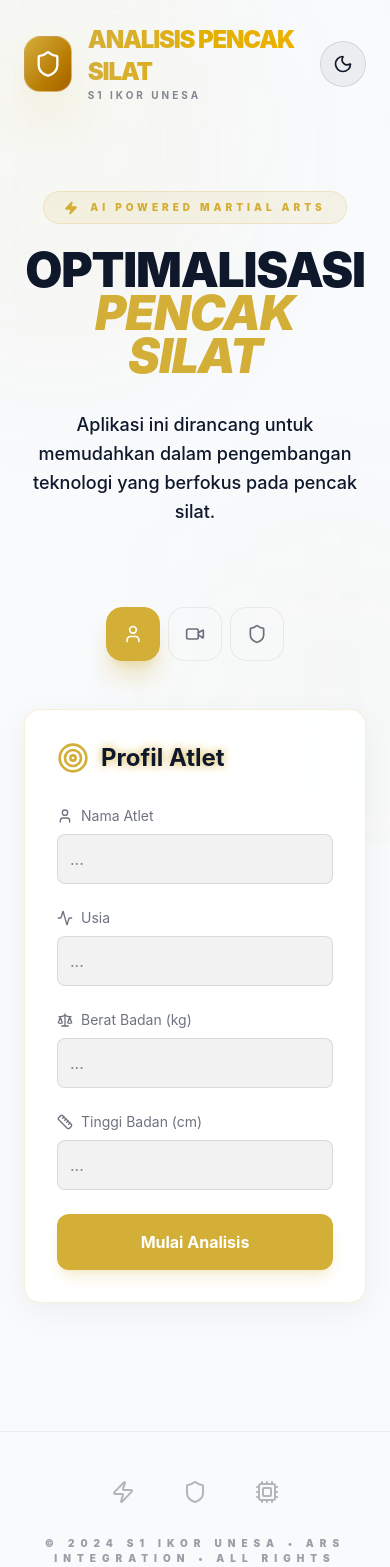
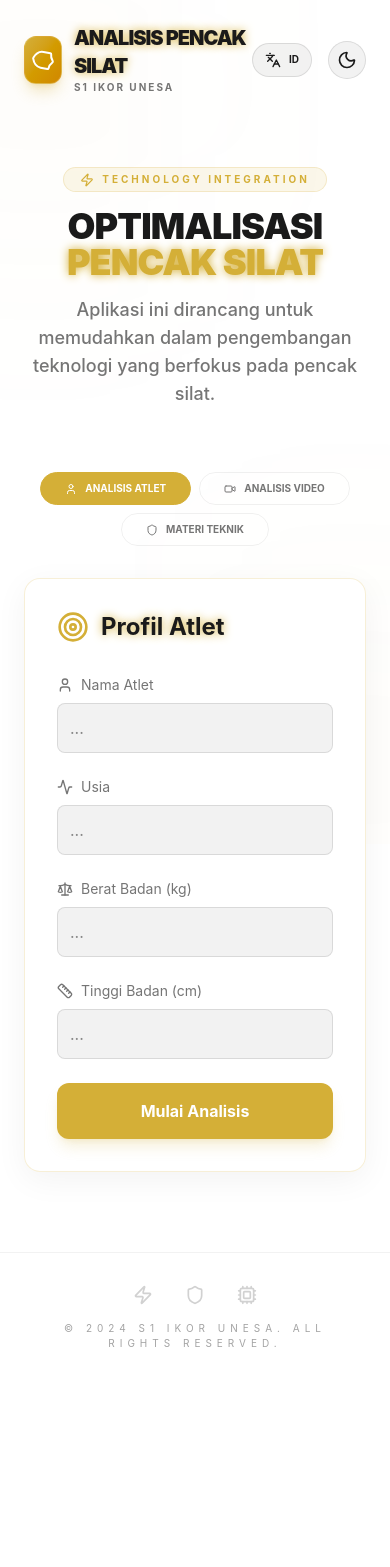
Before and after one commit to Syakir003/pencak-silat-analyzer, a React (Vite) app: page / in a window 390 px wide. Shown: the top 1567 px of the page. After the commit the page ends 1463 px from the top, so only its background shows below. Built offline with nearby package versions, Linux system fonts and the light colour scheme.

Commit message:
Refactor App component for optimization and clarity
Removed unused imports and adjusted styles for various elements. Updated the layout and animations for improved user experience.

```diff
--- a/src/App.tsx
+++ b/src/App.tsx
@@ -1,6 +1,6 @@
 import React from 'react';
 import { motion, AnimatePresence } from 'motion/react';
-import { Shield, Cpu, Zap, Sun, Moon, Languages, User, Video, Loader2 } from 'lucide-react';
+import { Shield, Cpu, Zap, Sun, Moon, Languages, User, Video } from 'lucide-react';
 import { AthleteForm } from './components/AthleteForm';
 import { AnalysisDisplay } from './components/AnalysisDisplay';
 import { VideoAnalysisSection } from './components/VideoAnalysisSection';
@@ -18,7 +18,6 @@ export default function App() {
 
   const t = translations[lang];
 
-  // Dark Mode Management
   React.useEffect(() => {
     if (isDark) {
       document.documentElement.classList.add('dark');
@@ -29,197 +28,171 @@ export default function App() {
 
   const handleAthleteSubmit = async (data: AthleteData) => {
     setLoading(true);
-    setAnalysis(null); // Reset UI agar perfeksionis
     try {
       const result = await analyzeAthlete(data, lang);
       setAnalysis(result);
-
-      // Auto-scroll ke hasil analisis setelah selesai
-      setTimeout(() => {
-        window.scrollTo({ top: document.body.scrollHeight, behavior: 'smooth' });
-      }, 100);
     } catch (error) {
       console.error('Analysis error:', error);
-      alert(lang === 'id' ? 'Koneksi ke AI gagal. Periksa koneksi internet atau API Anda.' : 'AI Connection failed. Check your internet or API.');
     } finally {
       setLoading(false);
     }
   };
 
   return (
-    <div className="min-h-screen pb-20 overflow-x-hidden transition-colors duration-500 bg-slate-50 dark:bg-[#0a0a0a] text-slate-900 dark:text-white">
-      {/* Background Decor - Elegan & Deep */}
-      <div className="fixed inset-0 pointer-events-none overflow-hidden z-0">
-        <div className="absolute top-[-10%] left-[-10%] w-[50%] h-[50%] bg-silat-gold/10 blur-[120px] rounded-full animate-pulse" />
-        <div className="absolute bottom-[-10%] right-[-10%] w-[50%] h-[50%] bg-silat-gold/5 blur-[120px] rounded-full animate-pulse" style={{ animationDelay: '2s' }} />
+    <div className="min-h-screen pb-20 overflow-x-hidden transition-colors duration-300">
+      {/* Background Elements */}
+      <div className="fixed inset-0 pointer-events-none overflow-hidden">
+        <div className="absolute top-[-10%] left-[-10%] w-[40%] h-[40%] bg-silat-gold/5 blur-[120px] rounded-full" />
+        <div className="absolute bottom-[-10%] right-[-10%] w-[40%] h-[40%] bg-silat-gold/5 blur-[120px] rounded-full" />
       </div>
 
-      {/* Loading Overlay Global */}
-      <AnimatePresence>
-        {loading && (
-          <motion.div
-            initial={{ opacity: 0 }}
-            animate={{ opacity: 1 }}
-            exit={{ opacity: 0 }}
-            className="fixed inset-0 z-[100] flex flex-col items-center justify-center bg-white/70 dark:bg-black/80 backdrop-blur-xl"
-          >
-            <div className="relative mb-6">
-              <motion.div
-                animate={{ rotate: 360 }}
-                transition={{ duration: 2, repeat: Infinity, ease: "linear" }}
-                className="w-24 h-24 border-4 border-silat-gold/20 border-t-silat-gold rounded-full"
-              />
-              <Shield className="absolute top-1/2 left-1/2 -translate-x-1/2 -translate-y-1/2 text-silat-gold" size={32} />
-            </div>
-            <motion.p
-              animate={{ opacity: [0.4, 1, 0.4] }}
-              transition={{ duration: 1.5, repeat: Infinity }}
-              className="text-silat-gold font-black tracking-[0.3em] text-xs uppercase"
+      {/* Header */}
+      <header className="relative z-10 p-6 flex items-center justify-between max-w-7xl mx-auto">
+        <div className="flex items-center gap-3">
+          <div className="w-12 h-12 bg-gradient-to-br from-silat-gold to-yellow-600 rounded-xl flex items-center justify-center shadow-lg shadow-silat-gold/30 border border-white/20">
+            <motion.div
+              animate={{ rotate: 360 }}
+              transition={{ duration: 20, repeat: Infinity, ease: "linear" }}
             >
-              {lang === 'id' ? 'Menganalisis Data Pendekar...' : 'Analyzing Warrior Data...'}
-            </motion.p>
-          </motion.div>
-        )}
-      </AnimatePresence>
-
-      {/* Header */}
-      <header className="relative z-50 p-6 flex items-center justify-between max-w-7xl mx-auto backdrop-blur-sm">
-        <div className="flex items-center gap-4">
-          <motion.div
-            whileHover={{ scale: 1.05 }}
-            className="w-14 h-14 bg-gradient-to-br from-silat-gold to-yellow-700 rounded-2xl flex items-center justify-center shadow-2xl shadow-silat-gold/40 border border-white/30"
-          >
-            <Shield className="text-white" size={28} />
-          </motion.div>
+              <Shield className="text-white" size={24} />
+            </motion.div>
+          </div>
           <div>
-            <h1 className="text-2xl md:text-3xl font-black tracking-tighter bg-clip-text text-transparent bg-gradient-to-r from-silat-gold to-yellow-500">
+            <h1 className="text-xl md:text-2xl font-black tracking-tighter neon-text-gold">
               {t.title}
             </h1>
-            <p className="text-[10px] uppercase tracking-[0.3em] opacity-50 font-bold">{t.subtitle}</p>
+            <p className="text-[10px] uppercase tracking-[0.2em] opacity-60 font-bold">{t.subtitle}</p>
           </div>
         </div>
 
-        {/* Desktop Navigation */}
-        <nav className="hidden lg:flex items-center gap-10 text-[11px] font-black uppercase tracking-widest">
-          {[
-            { id: 'profile', icon: <User size={14} />, label: t.athleteAnalysis },
-            { id: 'video', icon: <Video size={14} />, label: t.videoAnalysis },
-            { id: 'library', icon: <Shield size={14} />, label: t.materiTeknik }
-          ].map((item) => (
-            <button
-              key={item.id}
-              onClick={() => setActiveTab(item.id as any)}
-              className={`flex items-center gap-2 transition-all duration-300 relative py-2 ${
-                activeTab === item.id ? 'text-silat-gold opacity-100' : 'opacity-40 hover:opacity-100'
-              }`}
-            >
-              {item.icon} {item.label}
-              {activeTab === item.id && (
-                <motion.div layoutId="nav-underline" className="absolute bottom-0 left-0 right-0 h-0.5 bg-silat-gold" />
-              )}
-            </button>
-          ))}
+        <nav className="hidden lg:flex items-center gap-8 text-xs font-bold uppercase tracking-widest opacity-60">
+          <button
+            onClick={() => setActiveTab('profile')}
+            className={`flex items-center gap-2 hover:text-silat-gold transition-colors ${activeTab === 'profile' ? 'text-silat-gold opacity-100' : ''}`}
+          >
+            <User size={14} /> {t.athleteAnalysis}
+          </button>
+          <button
+            onClick={() => setActiveTab('video')}
+            className={`flex items-center gap-2 hover:text-silat-gold transition-colors ${activeTab === 'video' ? 'text-silat-gold opacity-100' : ''}`}
+          >
+            <Video size={14} /> {t.videoAnalysis}
+          </button>
+          <button
+            onClick={() => setActiveTab('library')}
+            className={`flex items-center gap-2 hover:text-silat-gold transition-colors ${activeTab === 'library' ? 'text-silat-gold opacity-100' : ''}`}
+          >
+            <Shield size={14} /> {t.materiTeknik}
+          </button>
         </nav>
 
-        <div className="flex items-center gap-3">
+        <div className="flex items-center gap-4">
           <button
             onClick={() => setLang(lang === 'id' ? 'en' : 'id')}
-            className="hidden sm:flex items-center gap-2 px-4 py-2 rounded-full bg-black/5 dark:bg-white/5 border border-black/10 dark:border-white/10 hover:border-silat-gold transition-all text-[11px] font-bold"
+            className="flex items-center gap-2 px-3 py-2 rounded-full bg-black/5 dark:bg-white/5 border border-black/10 dark:border-white/10 hover:border-silat-gold transition-all text-[10px] font-bold"
           >
-            <Languages size={14} /> {lang.toUpperCase()}
+            <Languages size={16} />
+            {lang.toUpperCase()}
           </button>
           <button
             onClick={() => setIsDark(!isDark)}
-            className="p-3 rounded-full bg-black/5 dark:bg-white/5 border border-black/10 dark:border-white/10 hover:border-silat-gold transition-all"
+            className="p-2 rounded-full bg-black/5 dark:bg-white/5 border border-black/10 dark:border-white/10 hover:border-silat-gold transition-all"
           >
-            {isDark ? <Sun size={20} className="text-silat-gold" /> : <Moon size={20} />}
+            {isDark ? <Sun size={20} /> : <Moon size={20} />}
           </button>
+          <div className="hidden sm:flex items-center gap-2 px-4 py-2 bg-black/5 dark:bg-white/5 rounded-full border border-black/10 dark:border-white/10">
+            <div className="w-2 h-2 bg-green-500 rounded-full animate-pulse" />
+            <span className="text-[10px] font-mono opacity-60 uppercase">{t.systemOnline}</span>
+          </div>
         </div>
       </header>
 
-      <main className="relative z-10 max-w-7xl mx-auto px-6 pt-16">
-        {/* Hero Section */}
-        <div className="text-center mb-20">
+      {/* Hero Section */}
+      <main className="relative z-10 max-w-7xl mx-auto px-6 pt-12">
+        <div className="text-center mb-16 space-y-4">
           <motion.div
-            initial={{ opacity: 0, y: 20 }}
-            animate={{ opacity: 1, y: 0 }}
-            className="inline-flex items-center gap-3 px-5 py-2 rounded-full bg-silat-gold/10 border border-silat-gold/20 text-silat-gold text-[10px] font-black uppercase tracking-[0.4em] mb-6"
+            initial={{ opacity: 0, scale: 0.9 }}
+            animate={{ opacity: 1, scale: 1 }}
+            className="inline-flex items-center gap-2 px-4 py-1 rounded-full bg-silat-gold/10 border border-silat-gold/20 text-silat-gold text-[10px] font-bold uppercase tracking-[0.3em]"
           >
-            <Zap size={14} className="fill-current" /> AI Powered Martial Arts
+            <Zap size={14} /> TECHNOLOGY INTEGRATION
           </motion.div>
-          <motion.h2
-            initial={{ opacity: 0, y: 20 }}
-            animate={{ opacity: 1, y: 0 }}
-            transition={{ delay: 0.1 }}
-            className="text-5xl md:text-7xl font-black tracking-tight leading-[0.9] mb-8"
-          >
+          <h2 className="text-4xl md:text-6xl font-black tracking-tight leading-none">
             {t.heroTitle} <br />
-            <span className="text-silat-gold italic">{t.heroSubtitle}</span>
-          </motion.h2>
-          <motion.p
-            initial={{ opacity: 0 }}
-            animate={{ opacity: 1 }}
-            transition={{ delay: 0.2 }}
-            className="opacity-60 max-w-2xl mx-auto text-lg md:text-xl font-medium leading-relaxed"
-          >
+            <span className="text-silat-gold neon-text-gold">{t.heroSubtitle}</span>
+          </h2>
+          <p className="opacity-60 max-w-2xl mx-auto text-lg font-medium">
             {t.heroDesc}
-          </motion.p>
+          </p>
         </div>
 
-        {/* Mobile Tab Icons */}
-        <div className="flex lg:hidden justify-center gap-2 mb-12">
-          {['profile', 'video', 'library'].map((tab) => (
-            <button
-              key={tab}
-              onClick={() => setActiveTab(tab as any)}
-              className={`p-4 rounded-2xl border transition-all ${
-                activeTab === tab
-                ? 'bg-silat-gold border-silat-gold text-white shadow-xl shadow-silat-gold/30'
-                : 'bg-white/5 border-black/10 dark:border-white/10 opacity-60'
-              }`}
-            >
-              {tab === 'profile' && <User size={20} />}
-              {tab === 'video' && <Video size={20} />}
-              {tab === 'library' && <Shield size={20} />}
-            </button>
-          ))}
+        {/* Tab Navigation Mobile */}
+        <div className="flex lg:hidden justify-center flex-wrap gap-2 mb-8">
+          <button
+            onClick={() => setActiveTab('profile')}
+            className={`flex items-center gap-2 px-6 py-2 rounded-full text-[10px] font-bold uppercase border transition-all ${activeTab === 'profile' ? 'bg-silat-gold text-white border-silat-gold' : 'border-black/10 dark:border-white/10 opacity-60'}`}
+          >
+            <User size={12} /> {t.athleteAnalysis}
+          </button>
+          <button
+            onClick={() => setActiveTab('video')}
+            className={`flex items-center gap-2 px-6 py-2 rounded-full text-[10px] font-bold uppercase border transition-all ${activeTab === 'video' ? 'bg-silat-gold text-white border-silat-gold' : 'border-black/10 dark:border-white/10 opacity-60'}`}
+          >
+            <Video size={12} /> {t.videoAnalysis}
+          </button>
+          <button
+            onClick={() => setActiveTab('library')}
+            className={`flex items-center gap-2 px-6 py-2 rounded-full text-[10px] font-bold uppercase border transition-all ${activeTab === 'library' ? 'bg-silat-gold text-white border-silat-gold' : 'border-black/10 dark:border-white/10 opacity-60'}`}
+          >
+            <Shield size={12} /> {t.materiTeknik}
+          </button>
         </div>
 
-        {/* Content Area */}
-        <div className="min-h-[400px]">
-          <AnimatePresence mode="wait">
+        <AnimatePresence mode="wait">
+          {activeTab === 'profile' && (
             <motion.div
-              key={activeTab}
+              key="profile"
+              initial={{ opacity: 0, x: -20 }}
+              animate={{ opacity: 1, x: 0 }}
+              exit={{ opacity: 0, x: 20 }}
+              className="space-y-12"
+            >
+              <AthleteForm onSubmit={handleAthleteSubmit} loading={loading} lang={lang} />
+              {analysis && <AnalysisDisplay result={analysis} lang={lang} />}
+            </motion.div>
+          )}
+          {activeTab === 'video' && (
+            <motion.div
+              key="video"
+              initial={{ opacity: 0, x: 20 }}
+              animate={{ opacity: 1, x: 0 }}
+              exit={{ opacity: 0, x: -20 }}
+            >
+              <VideoAnalysisSection lang={lang} />
+            </motion.div>
+          )}
+          {activeTab === 'library' && (
+            <motion.div
+              key="library"
               initial={{ opacity: 0, y: 20 }}
-              animate={{ opacity: 1, y: 0 }}
+              animate={{ opacity: 1, x: 0 }}
               exit={{ opacity: 0, y: -20 }}
-              transition={{ duration: 0.4, ease: "circOut" }}
             >
-              {activeTab === 'profile' && (
-                <div className="space-y-16">
-                  <AthleteForm onSubmit={handleAthleteSubmit} loading={loading} lang={lang} />
-                  {analysis && (
-                    <motion.div initial={{ opacity: 0, scale: 0.95 }} animate={{ opacity: 1, scale: 1 }}>
-                      <AnalysisDisplay result={analysis} lang={lang} />
-                    </motion.div>
-                  )}
-                </div>
-              )}
-              {activeTab === 'video' && <VideoAnalysisSection lang={lang} />}
-              {activeTab === 'library' && <TechniqueLibrary lang={lang} />}
+              <TechniqueLibrary lang={lang} />
             </motion.div>
-          </AnimatePresence>
-        </div>
+          )}
+        </AnimatePresence>
       </main>
 
-      <footer className="mt-32 border-t border-black/5 dark:border-white/5 py-12 text-center relative z-10">
-        <div className="flex justify-center gap-12 mb-8 opacity-30 grayscale hover:grayscale-0 transition-all duration-500">
-          <Zap size={24} />
-          <Shield size={24} />
-          <Cpu size={24} />
+      {/* Footer Decoration */}
+      <footer className="mt-20 border-t border-black/5 dark:border-white/5 p-8 text-center">
+        <div className="flex justify-center gap-8 mb-4 opacity-20">
+          <Zap size={20} />
+          <Shield size={20} />
+          <Cpu size={20} />
         </div>
-        <p className="text-[10px] font-black opacity-40 uppercase tracking-[0.6em]">
-          &copy; 2024 S1 IKOR UNESA • ARS INTEGRATION • ALL RIGHTS RESERVED
+        <p className="text-[10px] opacity-40 uppercase tracking-[0.5em]">
+          &copy; 2024 S1 IKOR UNESA. ALL RIGHTS RESERVED.
         </p>
       </footer>
     </div>
```
